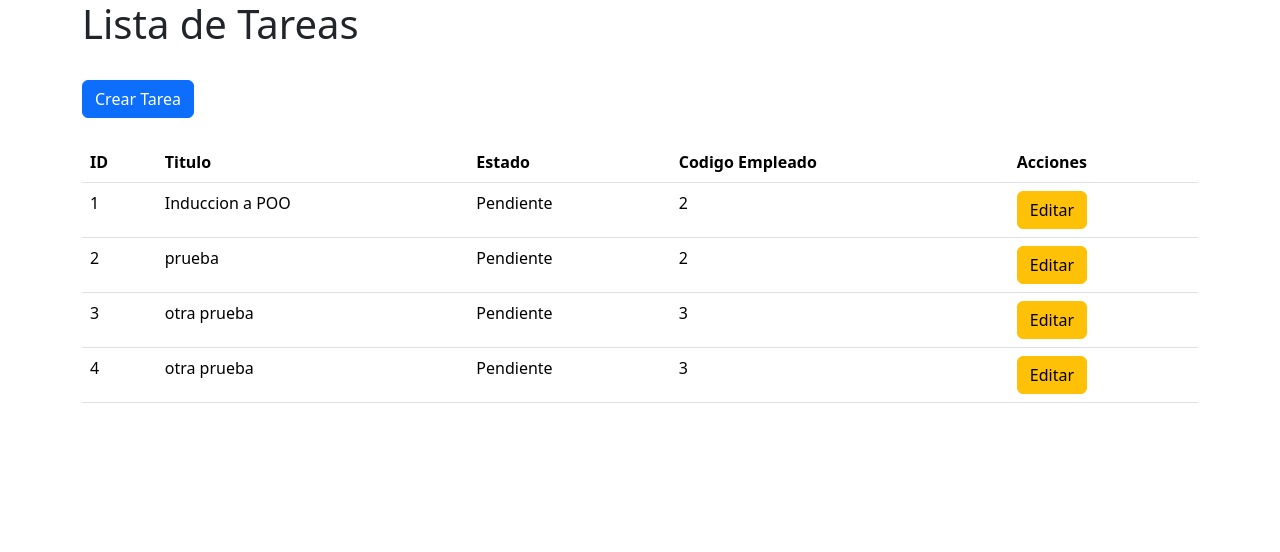
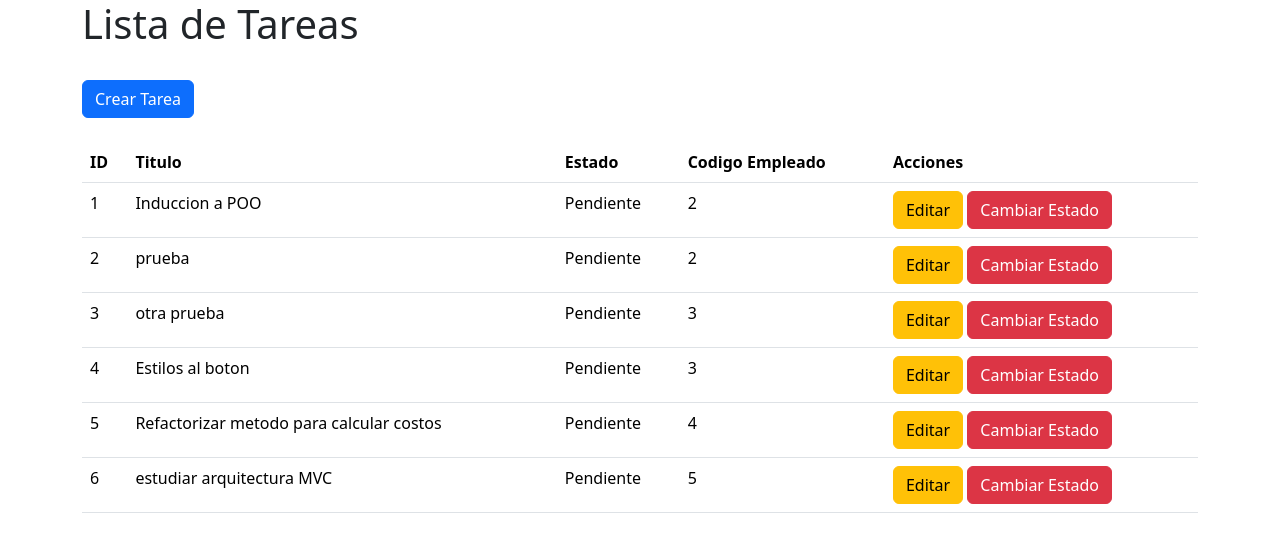
Before and after one commit to KeniaKodigo/task-manager-json-fsj28, a PHP site: page /views/listTasks.php in a window 1280 px wide. Shown: the top 552 px of the page. Run offline with PHP 8.4, Linux system fonts and the light colour scheme.

Commit message:
agregar y editar una tarea

```diff
--- a/controller/ManagerController.php
+++ b/controller/ManagerController.php
@@ -30,6 +30,11 @@ class ManagerController extends EmployeeController implements ICRUDTask{
 
     public static function editTask($id_task, $title, $description)
     {
-        //code..
+        try{
+            TaskModel::edit($id_task, $title, $description);
+            header('Location: ../views/listTasks.php');
+        }catch(Error $error){
+            return "Error al guardar los datos " . $error;
+        }
     }
 }
--- a/data/tasks.json
+++ b/data/tasks.json
@@ -25,10 +25,26 @@
     },
     {
         "id_task": 4,
-        "title": "otra prueba",
-        "description": "haciendo otra prueba",
+        "title": "Estilos al boton",
+        "description": "agregar nuevos estilos al boton de la seccion de inventario",
         "date": "2025-08-28",
         "status": "Pendiente",
         "id_employee": 3
+    },
+    {
+        "id_task": "5",
+        "title": "Refactorizar metodo para calcular costos",
+        "description": "Cambiar formula para calcular costos",
+        "date": "2025-09-02",
+        "status": "Pendiente",
+        "id_employee": "4"
+    },
+    {
+        "id_task": "6",
+        "title": "estudiar arquitectura MVC",
+        "description": "arquitectura de 3 capas modelo, vista y controlador",
+        "date": "2025-09-02",
+        "status": "Pendiente",
+        "id_employee": "5"
     }
 ]
--- a/models/TaskModel.php
+++ b/models/TaskModel.php
@@ -69,5 +69,31 @@ class TaskModel{
         return "Se ha guardado correctamente";
     }
 
+    public static function edit($id_task, $title, $description){
+
+        //iteramos la lista de tareas del json (decodificadas)
+        $list_tasks = self::all();
+        //variable booleana para actualizar una tarea
+        $found_task = false;
+
+        //referencia
+        foreach($list_tasks as &$task){
+            //condicionando si la tarea se encuentra en la lista
+            if($task['id_task'] == $id_task){
+                $found_task = true;
+                $task['title'] = $title;
+                $task['description'] = $description;
+                //hacemos un break para que ya no se iteren las demas tareas
+                break;
+            }
+        }
+
+        //validamos si la tarea se encontro
+        if($found_task){
+            self::loadJSON($list_tasks);
+        }else{
+            return "No se encontro la tarea";
+        }
+    }
 
 }
--- a/views/listTasks.php
+++ b/views/listTasks.php
@@ -34,9 +34,29 @@
                         <td><?php echo $task['status']; ?></td>
                         <td><?php echo $task['id_employee']; ?></td>
                         <td>
-                            <button class="btn btn-warning">Editar</button>
+                            <button class="btn btn-warning" data-bs-toggle="modal" data-bs-target="#exampleModal">Editar</button>
+                            <button class="btn btn-danger">Cambiar Estado</button>
                         </td>
                     </tr>
+
+                    <!-- Modal -->
+                    <div class="modal fade" id="exampleModal" tabindex="-1" aria-labelledby="exampleModalLabel" aria-hidden="true">
+                    <div class="modal-dialog">
+                        <div class="modal-content">
+                        <div class="modal-header">
+                            <h1 class="modal-title fs-5" id="exampleModalLabel">Modal title</h1>
+                            <button type="button" class="btn-close" data-bs-dismiss="modal" aria-label="Close"></button>
+                        </div>
+                        <div class="modal-body">
+                            ...
+                        </div>
+                        <div class="modal-footer">
+                            <button type="button" class="btn btn-secondary" data-bs-dismiss="modal">Close</button>
+                            <button type="button" class="btn btn-primary">Save changes</button>
+                        </div>
+                        </div>
+                    </div>
+                    </div>
                 <?php } ?>
             </tbody>
         </table>
```
Also changed, not shown: views/createTask.php (+22 -3 lines), views/test.php (+5 -3 lines).
